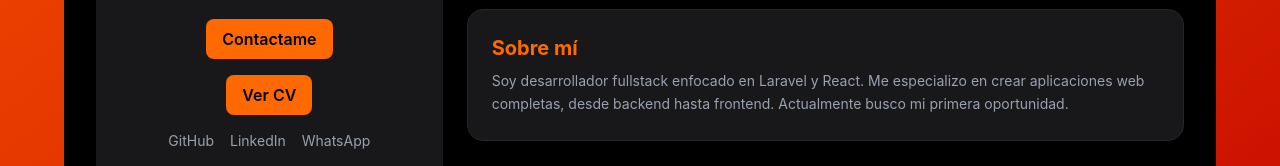
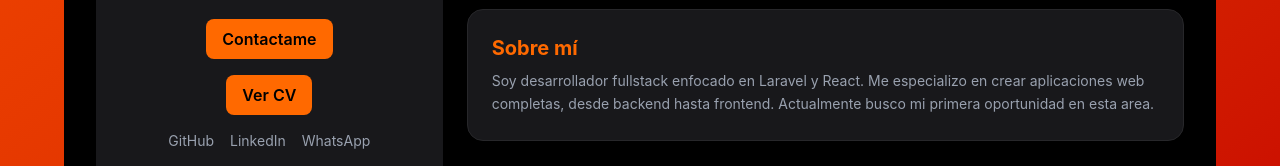
Before and after one commit to GomezBrianJoelAgustin/portafolioReact, a React app: page / in a window 1280 px wide. Shown: the part 373-539 px from the top of the page. Built offline with nearby package versions, Linux system fonts and the light colour scheme; the HTML template or start-up script is replaced by a standard one.

Commit message:
Retoques visuales.

```diff
--- a/src/App.tsx
+++ b/src/App.tsx
@@ -129,7 +129,7 @@ function App() {
             <p className="text-gray-400 text-sm leading-relaxed">
               Soy desarrollador fullstack enfocado en Laravel y React.
               Me especializo en crear aplicaciones web completas, desde backend hasta frontend.
-              Actualmente busco mi primera oportunidad.
+              Actualmente busco mi primera oportunidad en esta area.
             </p>
           </div>
 
```
